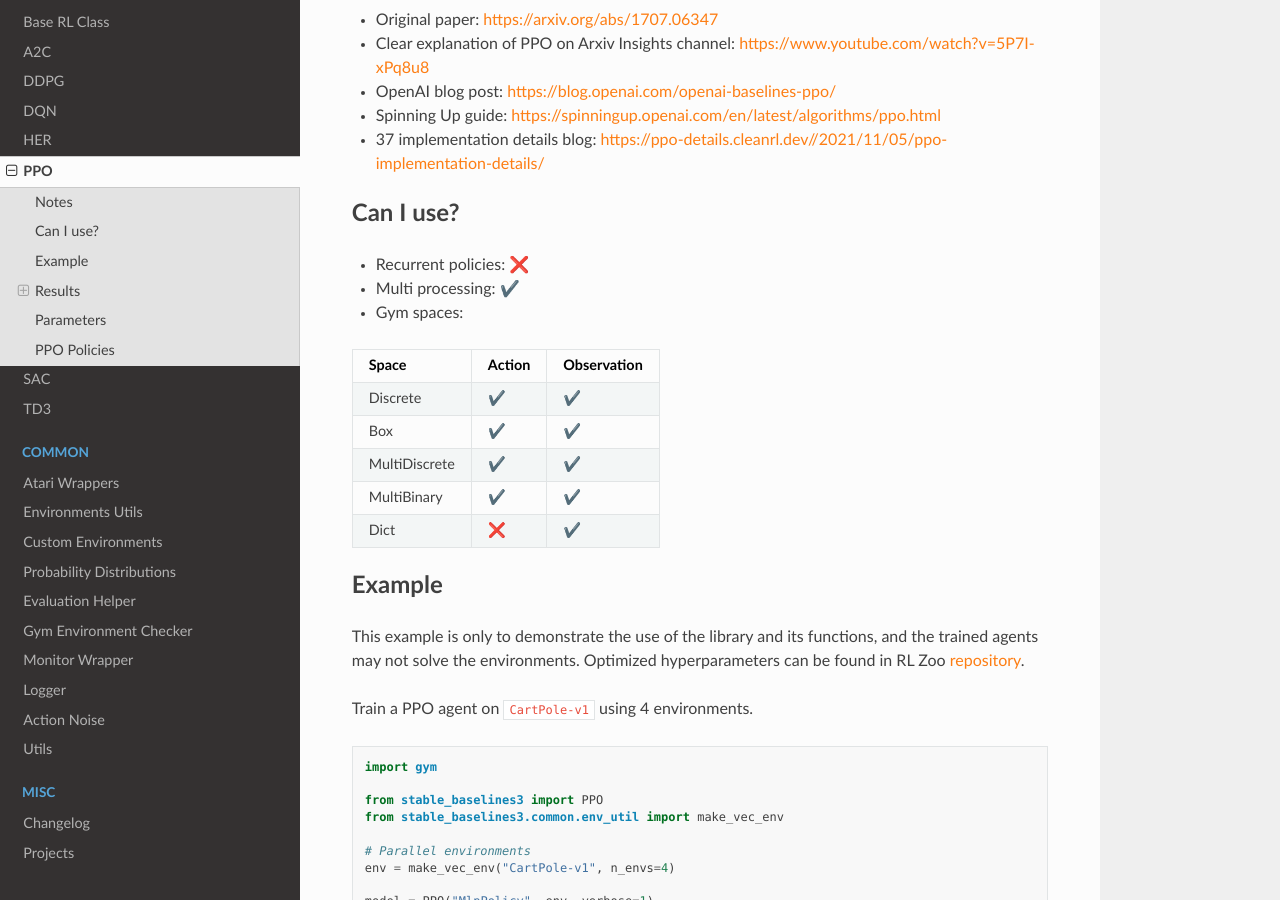
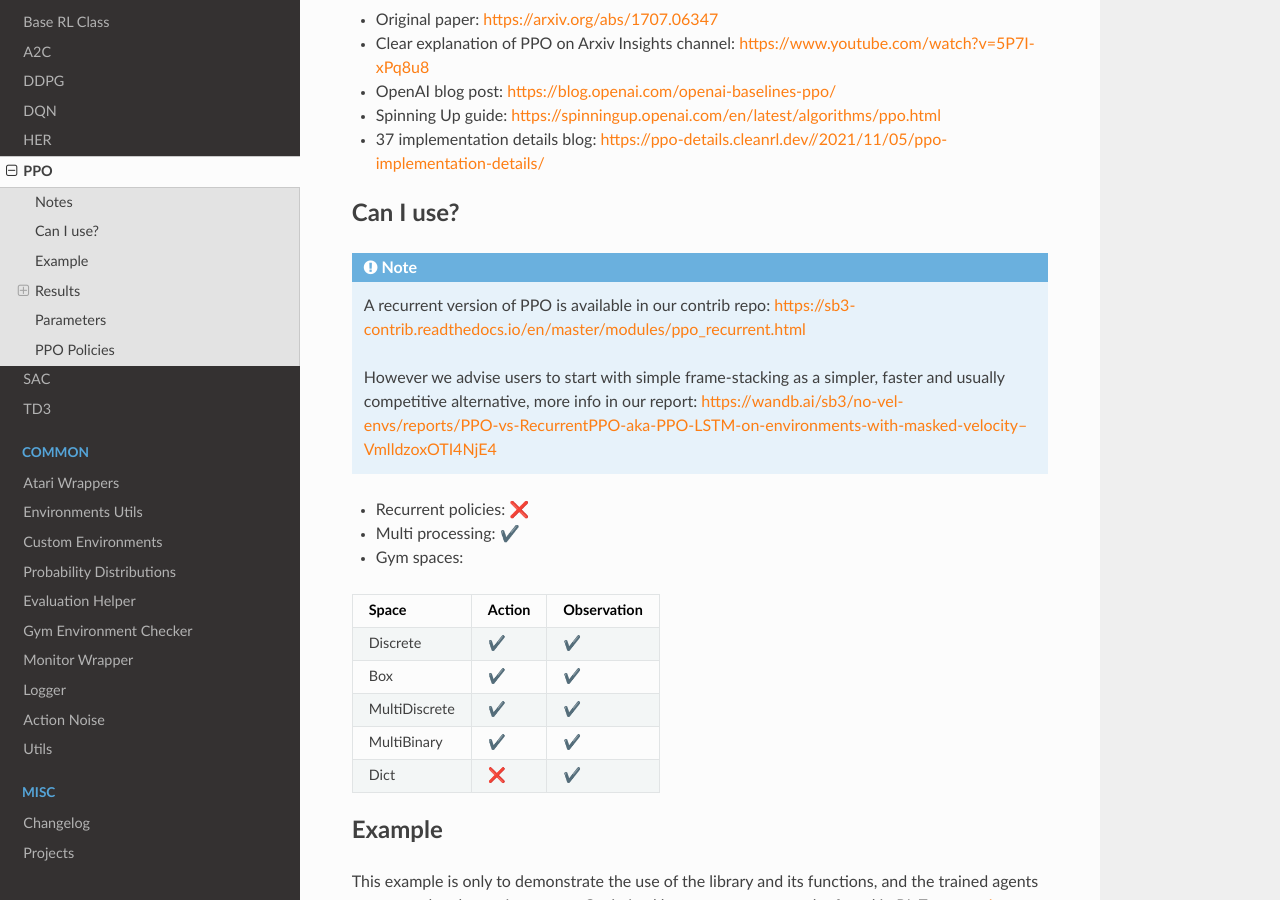
Before and after one commit to DLR-RM/stable-baselines3, a Sphinx documentation site: the page built from docs/modules/ppo.rst, in a window 1280 px wide and 900 px high, scrolled down 571 px. Built offline with Sphinx 7.4.7 and the Read the Docs theme 2.0.0, drawn with Linux system fonts in a browser that asks for light colours.

Commit message:
Update doc: contrib update

```diff
--- a/docs/guide/algos.rst
+++ b/docs/guide/algos.rst
@@ -15,6 +15,7 @@
 HER                  ✔️           ✔️            ❌                ❌               ❌
 PPO                  ✔️           ✔️            ✔️                 ✔️               ✔️
 QR-DQN [#f1]_        ❌          ️ ✔️            ❌                ❌               ✔️
+RecurrentPPO [#f1]_  ✔️           ✔️             ✔️                ✔️               ✔️
 SAC                  ✔️           ❌            ❌                ❌               ✔️
 TD3                  ✔️           ❌            ❌                ❌               ✔️
 TQC [#f1]_           ✔️           ❌            ❌                ❌               ✔️
--- a/docs/guide/sb3_contrib.rst
+++ b/docs/guide/sb3_contrib.rst
@@ -8,7 +8,7 @@
 `SB3-Contrib`_
 
 This allows Stable-Baselines3 (SB3) to maintain a stable and compact core, while still
-providing the latest features, like Truncated Quantile Critics (TQC), Augmented Random Search (ARS), Trust Region Policy Optimization (TRPO) or
+providing the latest features, like RecurrentPPO (PPO LSTM), Truncated Quantile Critics (TQC), Augmented Random Search (ARS), Trust Region Policy Optimization (TRPO) or
 Quantile Regression DQN (QR-DQN).
 
 Why create this repository?
@@ -38,9 +38,11 @@
 
 - `Augmented Random Search (ARS) <https://arxiv.org/abs/1803.07055>`_
 - `Quantile Regression DQN (QR-DQN)`_
+- `PPO with invalid action masking (Maskable PPO) <https://arxiv.org/abs/2006.14171>`_
+- `PPO with recurrent policy (RecurrentPPO aka PPO LSTM) <https://ppo-details.cleanrl.dev//2021/11/05/ppo-implementation-details/>`_
 - `Truncated Quantile Critics (TQC)`_
 - `Trust Region Policy Optimization (TRPO) <https://arxiv.org/abs/1502.05477>`_
-- `PPO with invalid action masking (Maskable PPO) <https://arxiv.org/abs/2006.14171>`_
+
 
 **Gym Wrappers**:
 
--- a/docs/misc/changelog.rst
+++ b/docs/misc/changelog.rst
@@ -18,6 +18,8 @@
 
 SB3-Contrib
 ^^^^^^^^^^^
+- Added Recurrent PPO (PPO LSTM) see https://github.com/Stable-Baselines-Team/stable-baselines3-contrib/pull/53
+
 
 Bug Fixes:
 ^^^^^^^^^^
--- a/docs/modules/ppo.rst
+++ b/docs/modules/ppo.rst
@@ -30,6 +30,14 @@
 
 Can I use?
 ----------
+
+.. note::
+
+  A recurrent version of PPO is available in our contrib repo: https://sb3-contrib.readthedocs.io/en/master/modules/ppo_recurrent.html
+
+  However we advise users to start with simple frame-stacking as a simpler, faster
+  and usually competitive alternative, more info in our report: https://wandb.ai/sb3/no-vel-envs/reports/PPO-vs-RecurrentPPO-aka-PPO-LSTM-on-environments-with-masked-velocity--VmlldzoxOTI4NjE4
+
 
 -  Recurrent policies: ❌
 -  Multi processing: ✔️
--- a/stable_baselines3/version.txt
+++ b/stable_baselines3/version.txt
@@ -1 +1 @@
-1.5.1a7
+1.5.1a8
```
Also changed, not shown: other parts of docs/misc/changelog.rst (+1 -1 lines), README.md (+4 -3 lines).
